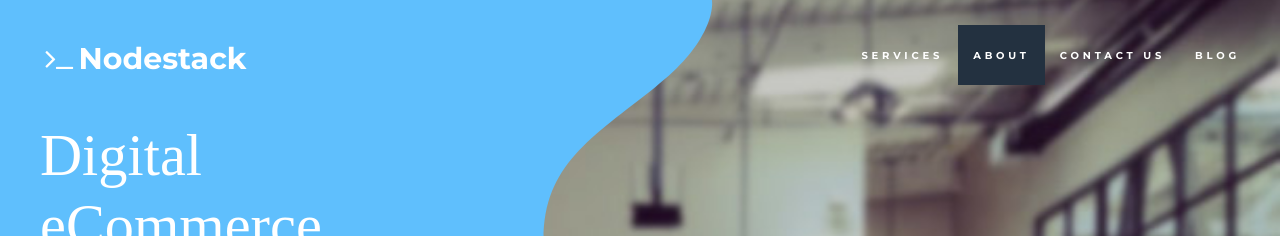
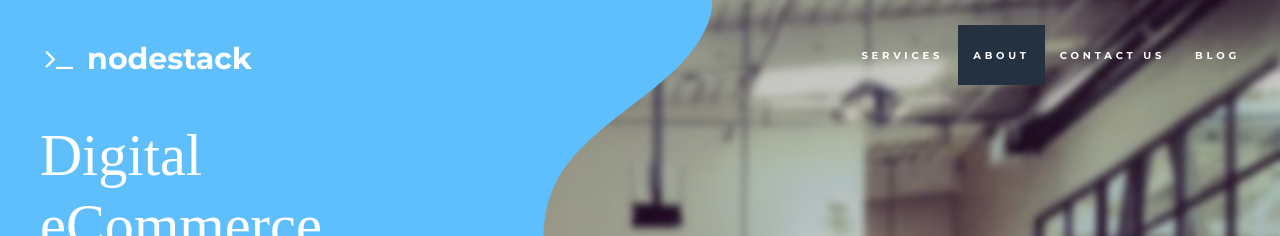
Before and after one commit to nodestack/nodestack.github.io, a Jekyll site: the page built from index.html, in a window 1280 px wide. Shown: the top 236 px of the page. Built offline with Jekyll 4.4.1, drawn with Linux system fonts in a browser that asks for light colours; some web fonts are replaced.

Commit message:
Update nav.html

```diff
--- a/_includes/nav.html
+++ b/_includes/nav.html
@@ -9,7 +9,7 @@
                     <span class="icon-bar"></span>
                     <span class="icon-bar"></span>
                 </button>
-                <a class="navbar-brand" href="#page-top"><i class="fa fa-fw fa-terminal"></i>Nodestack</a>
+                <a class="navbar-brand" href="#page-top"><i class="fa fa-fw fa-terminal"></i> nodestack</a>
             </div>
 
             <!-- Collect the nav links, forms, and other content for toggling -->
```
